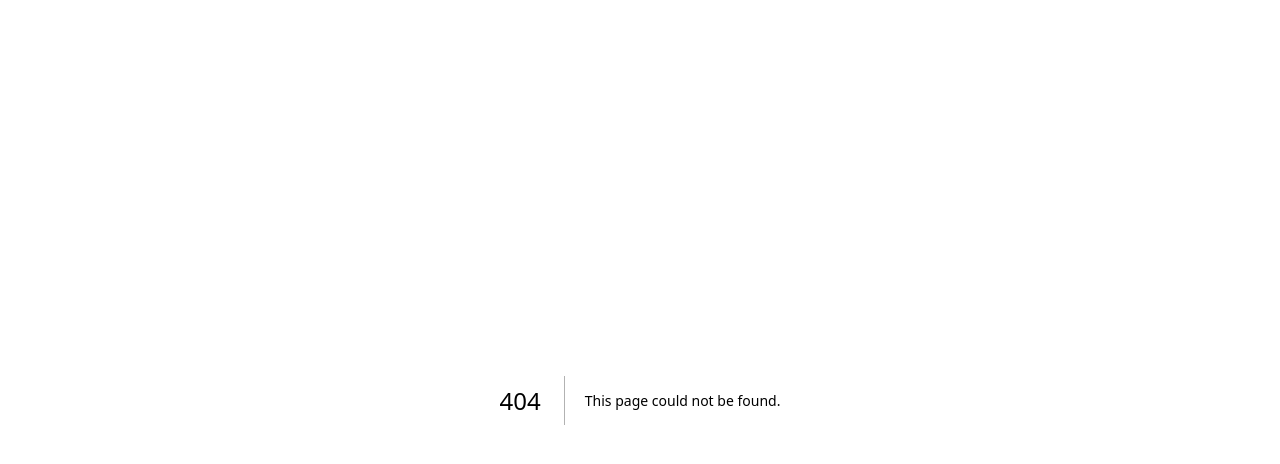
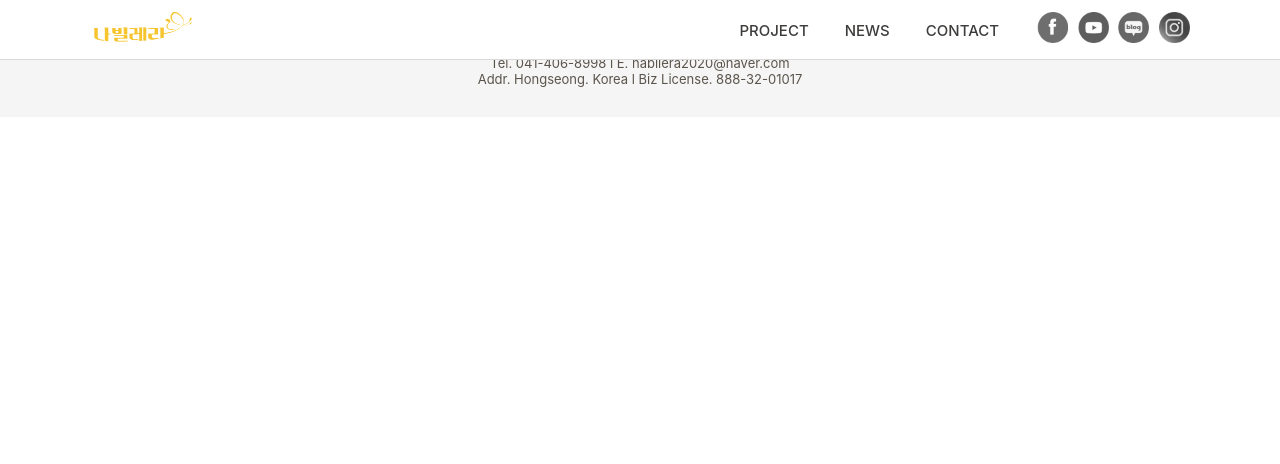
Before and after one commit to KIMINJOONG/next-js-with-graphql, a Next.js app: page /project in a window 1280 px wide. Before the commit this address had no page. Shown: the top 464 px of the page. Built offline with nearby package versions, Linux system fonts and the light colour scheme.

Commit message:
헤더 호버 추가

```diff
--- a/components/Header/headerContainer.ts
+++ b/components/Header/headerContainer.ts
@@ -17,13 +17,59 @@ export const HeaderContainer = styled.nav`
             display: flex;
             height: 100%;
             align-items: center;
-            ul {
+            .menus {
                 display: flex;
+                height: 100%;
                 flex: 1;
                 flex-direction: row;
                 justify-content: flex-end;
                 align-items: center;
-                color: ${color.N40};
+                .menu-item {
+                    cursor: pointer;
+                    display: flex;
+                    align-items: center;
+                    height: 100%;
+                    margin-right: 36px;
+                    .menu-href {
+                        color: ${color.N40};
+                    }
+                }
+                .menu-item:last-child {
+                    margin-right: 0;
+                }
+                .hover-active {
+                    position: relative;
+                    &:hover {
+                        .dropdown-content {
+                            display : block;
+                        }
+                    }
+                    .dropdown-content {
+                        display: none;
+                        > ul {
+                            position: absolute;
+                            top: 60px;
+                            left: 0;
+                            min-width: 300px;
+                            display: flex;
+                            height: 60px;
+                            align-items: center;
+                            > li {
+                                margin-right: 40px;
+                                color: ${color.N30}
+                            }
+                        }
+                        .dropdown-background {
+                            position: fixed;
+                            top: 60px;
+                            height: 60px;
+                            left: 0;
+                            width: 100%;
+                            background: ${color.N0};
+                            border-bottom: solid 1px ${color.N50};
+                        }
+                    }
+                }
             }
         }
     }
--- a/components/Header/index.tsx
+++ b/components/Header/index.tsx
@@ -7,41 +7,56 @@ const MENUS = [
     {
         id: 1,
         name: 'PROJECT',
-        href: '/project',
+        href: '/project?type=1',
+        hover: 'hover-active'
     },
     {
         id: 2,
         name: 'NEWS',
         href: '/news',
+        hover: ''
     },
     {
         id: 3,
         name: 'CONTACT',
         href: '/contact',
+        hover: ''
     }
 ]
+
+
 const Header = () => {
     return (
         <HeaderContainer>
             <div className="header-inner">
                 <div className="header-sub">
-                    <div>
+                    <Link href={'/'}>
                         <Image src={require('../../assets/images/logo.png')} width={104} height={34} alt={"logo"} />
-                    </div>
-                    <ul>
+                    </Link>
+                    <ul className="menus">
                         {MENUS.map((menu, index) => (
-                            <li key={menu.id}>
-                                <Link href={menu.href} style={{ marginLeft: index === 0 ? 0 : 36 }}>
+                            <li key={menu.id} className={`menu-item ${menu.hover}`}>
+                                <Link className="menu-href" href={menu.href}>
                                     <span style={{ fontSize: 15, fontWeight: 500, }}>{menu.name}</span>
                                 </Link>
+                                {menu.hover && <div className="dropdown-content">
+                                    <div className="dropdown-background" />
+                                    <ul>
+                                        <li>
+                                            공연
+                                        </li>
+                                        <li>
+                                            축제 및 행사
+                                        </li>
+                                        <li>
+                                            극장
+                                        </li>
+                                    </ul>
+
+                                </div>}
                             </li>
                         ))}
                     </ul>
-
-
-                    {/* <span style={{fontSize:15, fontWeight: 500}}>PROJECT</span>
-                        <span style={{marginLeft: 36,}}>NEWS</span>
-                        <span style={{marginLeft: 36,}}>CONTACT</span> */}
                     <div style={{ marginLeft: 37.77 }}>
                         <Image style={{ marginRight: 9.74 }} src={require('../../assets/images/facebook.png')} width={31} height={31} alt={"facebook"} />
                         <Image style={{ marginRight: 9.74 }} src={require('../../assets/images/youtube.png')} width={31} height={31} alt={"youtube"} />
--- /dev/null
+++ b/pages/project/index.tsx
@@ -0,0 +1,12 @@
+import ProjectScreen from 'screens/proejct';
+
+export const getServerSideProps = async ({ query = {}, params = {} }) => {
+    return {
+        props: {
+            query,
+            params,
+        },
+    };
+};
+
+export default ProjectScreen;
--- /dev/null
+++ b/screens/proejct/index.tsx
@@ -0,0 +1,15 @@
+import Footer from "components/Footer"
+import Header from "components/Header"
+import { Fragment } from "react"
+
+const ProjectScreen = () => {
+    return <Fragment>
+        <Header />
+        <div>
+            프로젝트 스크린
+        </div>
+        <Footer />
+    </Fragment>
+}
+
+export default ProjectScreen
```
